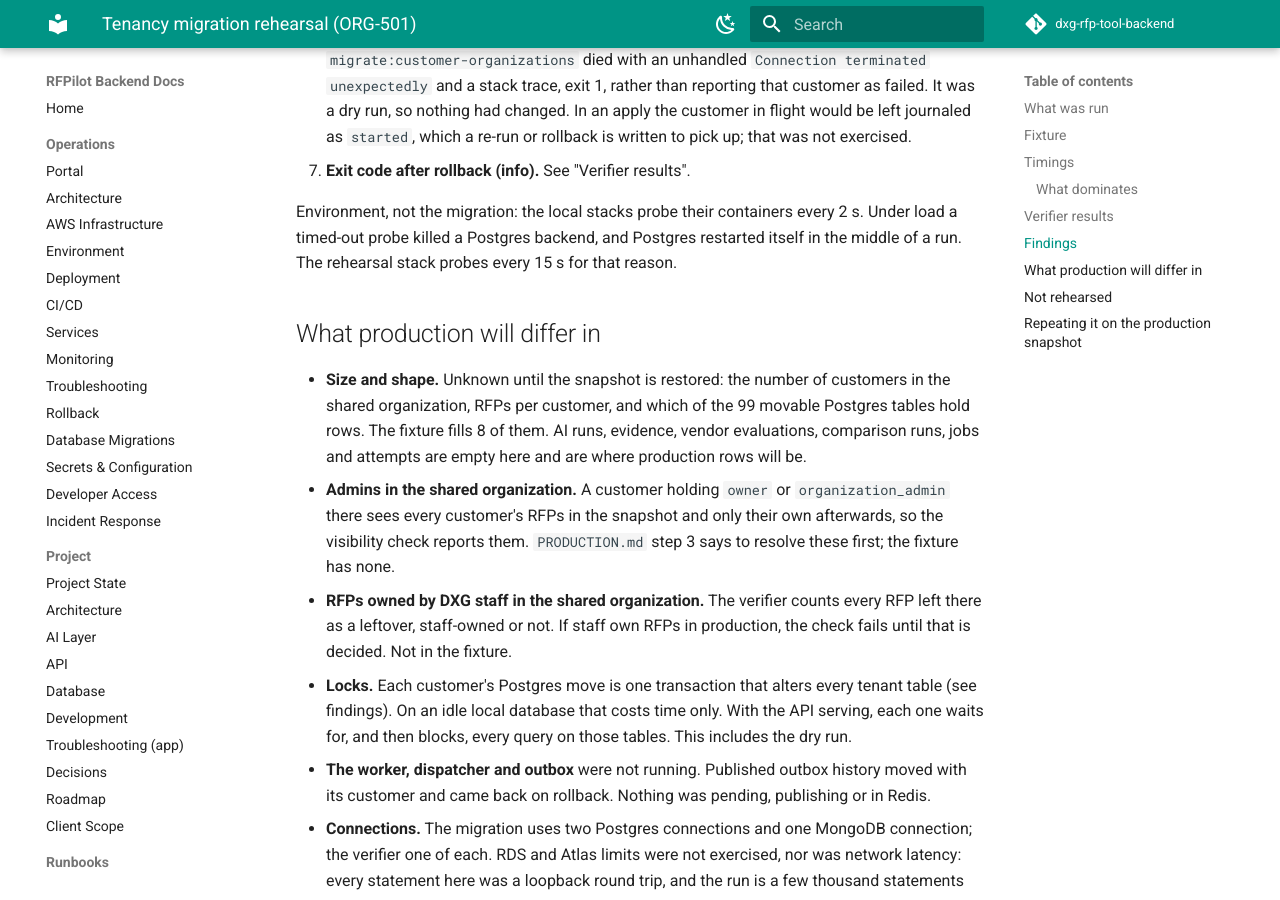
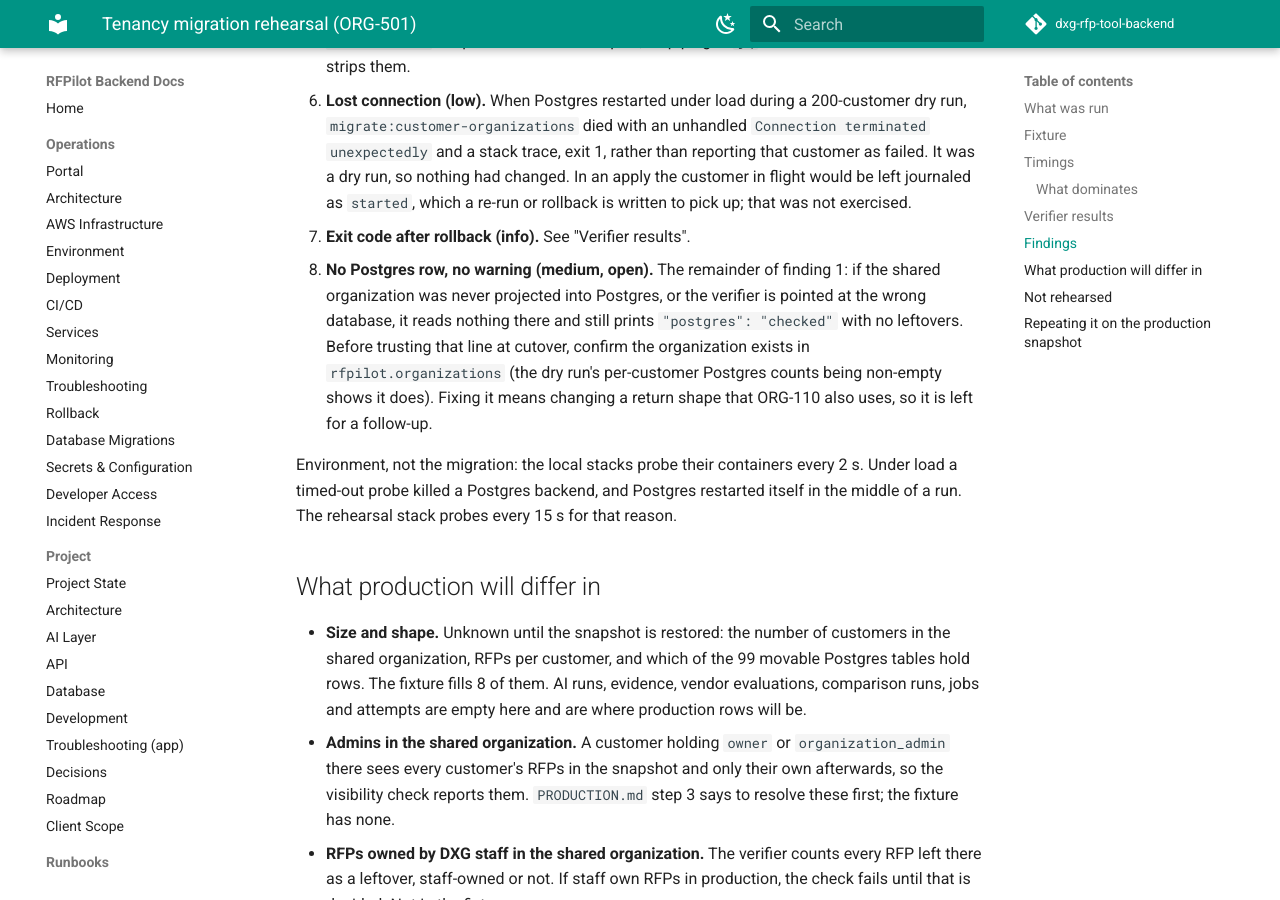
Before and after one commit to BayshoreCommunication/dxg-rfp-tool-backend, an MkDocs documentation site: the page built from docs/runbooks/ORG_TENANCY_REHEARSAL.md, in a window 1280 px wide and 900 px high, scrolled down 7048 px. Built offline with MkDocs 1.6.1 and Material for MkDocs 9.7.7, drawn with Linux system fonts in a browser that asks for light colours; comment, search, counter and statistics services are not loaded; some of the changed text lies outside the part shown.

Commit message:
ORG-501: record the verifier's remaining Postgres gap as a finding
Co-Authored-By: Claude Fable 5.2 <noreply@anthropic.com>

```diff
--- a/docs/runbooks/ORG_TENANCY_REHEARSAL.md
+++ b/docs/runbooks/ORG_TENANCY_REHEARSAL.md
@@ -182,6 +182,7 @@ The same at both sizes (`summary.json` of each run):
 | 5 | Low | The scripts' stdout is not pure JSON | Open |
 | 6 | Low | A lost Postgres connection crashes the script instead of recording a failed customer | Open |
 | 7 | Info | The verifier exits 1 after a successful rollback | For ORG-502 |
+| 8 | Medium | The verifier still reports `postgres: "checked"` when the shared organization has no row in Postgres | Open |
 
 1. **Verifier blind in Postgres (high, fixed).** `findCustomerLeftovers` looked up the shared
    organization in `rfpilot.organizations` before naming an organization for the session. That
@@ -225,6 +226,13 @@ The same at both sizes (`summary.json` of each run):
    so nothing had changed. In an apply the customer in flight would be left journaled as
    `started`, which a re-run or rollback is written to pick up; that was not exercised.
 7. **Exit code after rollback (info).** See "Verifier results".
+8. **No Postgres row, no warning (medium, open).** The remainder of finding 1: if the shared
+   organization was never projected into Postgres, or the verifier is pointed at the wrong
+   database, it reads nothing there and still prints `"postgres": "checked"` with no leftovers.
+   Before trusting that line at cutover, confirm the organization exists in
+   `rfpilot.organizations` (the dry run's per-customer Postgres counts being non-empty shows it
+   does). Fixing it means changing a return shape that ORG-110 also uses, so it is left for a
+   follow-up.
 
 Environment, not the migration: the local stacks probe their containers every 2 s. Under load a
 timed-out probe killed a Postgres backend, and Postgres restarted itself in the middle of a
```
